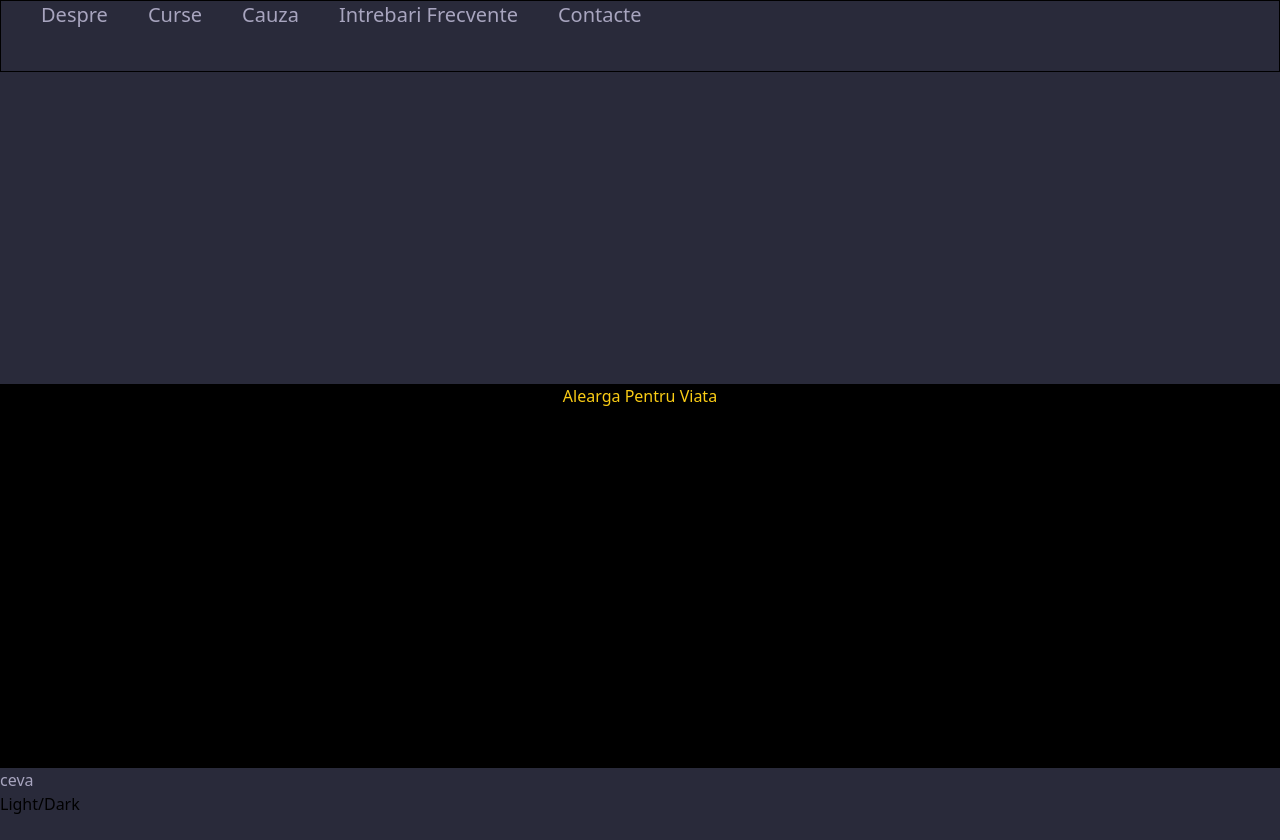
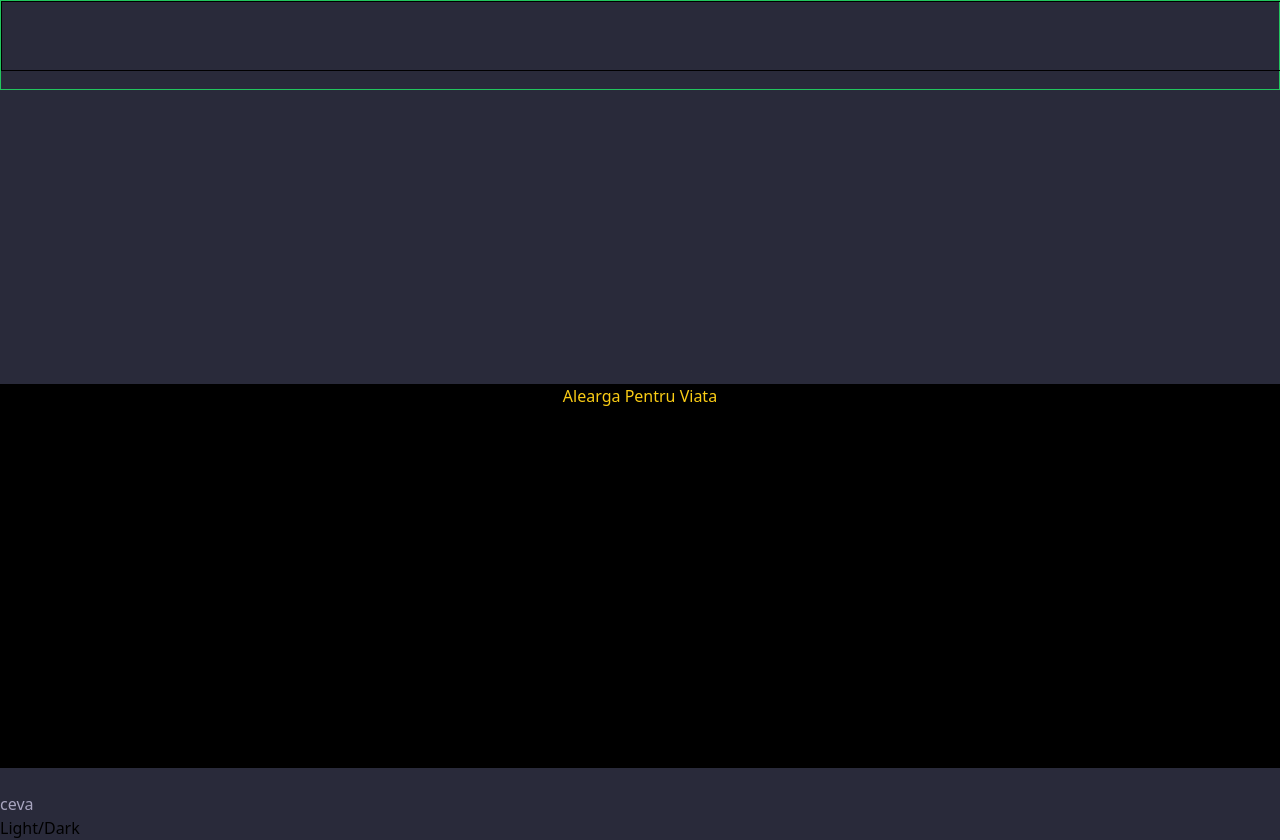
Before and after one commit to ConducereIT/APV, a React (Vite) app in the folder client/: page / in a window 1280 px wide. Before the commit the page ends 816 px from the top, so only its background shows below. Built offline with nearby package versions, Linux system fonts and the light colour scheme.

Commit message:
Nu vrea sa se trimita ca parametru, are boala

```diff
--- /dev/null
+++ b/client/src/components/DropDown.component.tsx
@@ -0,0 +1,35 @@
+import React from 'react';
+
+interface DropdownProps {
+  text: string;
+  url?: string;
+  subText?: Record<number, { text: string; url: string }>;
+}
+
+const Dropdown: React.FC<DropdownProps> = (props) : JSX.Element => {
+  const { text, url, subText } = props;
+
+  return (
+    <div className="relative inline-block text-left group">
+      <button className=" liHeader ml-7 text-md my-auto text-[#656372] hover:text-[#00B9AE] font-semibold focus:outline-none ">
+        {text}
+      </button>
+      <div className="hidden group-hover:block origin-top-right absolute right-0 mt-2 w-48 rounded-md shadow-lg bg-white ring-1 ring-black ring-opacity-5">
+        <div className="py-1">
+          {/* Utilizați subText aici pentru a afișa opțiunile */}
+          {subText && Object.values(subText).map((option, index) => (
+            <a
+              key={index}
+              href={option.url}
+              className="block px-4 py-2 text-sm text-gray-700 hover:bg-gray-100"
+            >
+              {option.text}
+            </a>
+          ))}
+        </div>
+      </div>
+    </div>
+  );
+};
+
+export default Dropdown;
--- a/client/src/components/Header.component.tsx
+++ b/client/src/components/Header.component.tsx
@@ -1,5 +1,4 @@
-import ThemeContext from "../contexts/ThemeContext"; // Importați ThemeContextProps din fișierul contextului
-import { HeaderDiv, ElementDiv, UlHead, LiHead } from "../styles/header";
+import Dropdown from "./DropDown.component";
 
 interface HeaderItems {
   text: string;
@@ -49,24 +48,35 @@ const headerTextContent: HeaderItems[] = [
   {
     text: "Contacte",
     url: "https://apv.lsebucuresti.org/contact.php",
-  }
+  },
 ];
-
 
 export const Header = () => {
   return (
-    <>
-      <ThemeContext>
-        <HeaderDiv>
-          <ElementDiv>
-            <UlHead>
-              {headerTextContent.map((items, index) => (
-                <LiHead key={index}>{items.text}</LiHead>
-              ))}
-            </UlHead>
-          </ElementDiv>
-        </HeaderDiv>
-      </ThemeContext>
-    </>
+    <div className="header h-[5.625rem] w-full fixed top-0 border border-green-500">
+      <div className="elementHeader border border-black h-[80%] my-auto  w-[80rem] mx-auto">
+        <ul className="flex list-none p-0 center my-auto h-full">
+          {headerTextContent.map((items, index) => (
+              <Dropdown items={items} key={index} />
+          ))}
+        </ul>
+      </div>
+    </div>
   );
 };
+
+// export const Header = () => {
+//   return (
+//     <div className="header h-[5.625rem] w-full fixed top-0 border border-green-500">
+//       <div className="elementHeader border border-black h-[80%] my-auto  w-[80rem] mx-auto">
+//         <ul className="flex list-none p-0 center my-auto h-full">
+//           {headerTextContent.map((items, index) => (
+//               <li className="liHeader ml-7 text-md my-auto text-[#656372] hover:text-[#00B9AE]" key={index}>
+//               {items.text}
+//             </li>
+//           ))}
+//         </ul>
+//       </div>
+//     </div>
+//   );
+// };
--- a/client/src/styles/global.tsx
+++ b/client/src/styles/global.tsx
@@ -47,9 +47,7 @@ const globalStyles = createGlobalStyle`
       color: ${({theme}: GlobalThemeProps) => theme.text};
     }
 
-    .liHeader:hover{
-      color: ${({theme}: GlobalThemeProps) => theme.textHover};
-    }
+
   }
 
 
@@ -61,3 +59,7 @@ const globalStyles = createGlobalStyle`
   const GlobalStyle = withTheme(globalStyles)
 
 export default GlobalStyle;
+
+// .liHeader:hover{
+//   color: ${({theme}: GlobalThemeProps) => theme.textHover};
+// }
--- a/client/src/styles/header.ts
+++ b/client/src/styles/header.ts
@@ -9,11 +9,13 @@ const ElementDiv = styled.div.attrs(props => ({
   }))``;
 
 const UlHead = styled.ul.attrs( () => ({
-  className: `flex list-none p-0 center my-auto`
+  className: `flex list-none p-0 center my-auto h-full`
 }))``;
 
 const LiHead = styled.li.attrs ( props => ({
-  className: `liHeader ml-10 text-xl ${props.theme && `text-${props.theme.text} hover:text-${props.theme.textHover}`}`
+  className: `liHeader ml-10 text-xl my-auto ${props.theme && `text-${props.theme.text} hover:text-${props.theme.textHover}`}`
 }))``;
 
+
+
 export {HeaderDiv, ElementDiv, UlHead, LiHead};
--- a/client/src/views/Home.view.tsx
+++ b/client/src/views/Home.view.tsx
@@ -1,3 +1,4 @@
+import Dropdown from "../components/DropDown.component";
 import { Header } from "../components/Header.component";
 
 const Home = () => {
@@ -7,6 +8,7 @@ const Home = () => {
       <div className="h-96 w-auto bg-black text-center mx-auto max-w-[80rem] mt-96">
         <h1 className="text-yellow-400">Alearga Pentru Viata</h1>
       </div>
+      <Dropdown />
     </>
   );
 };
```
